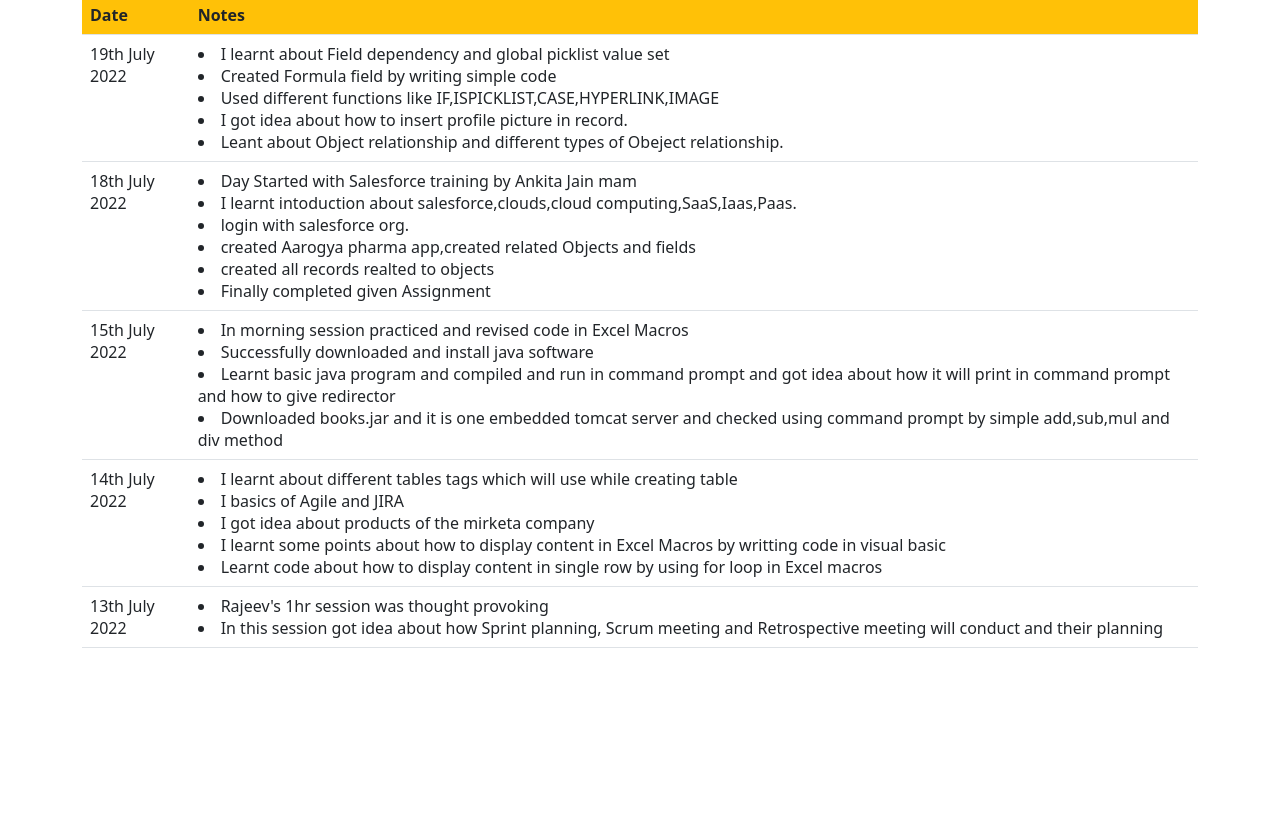
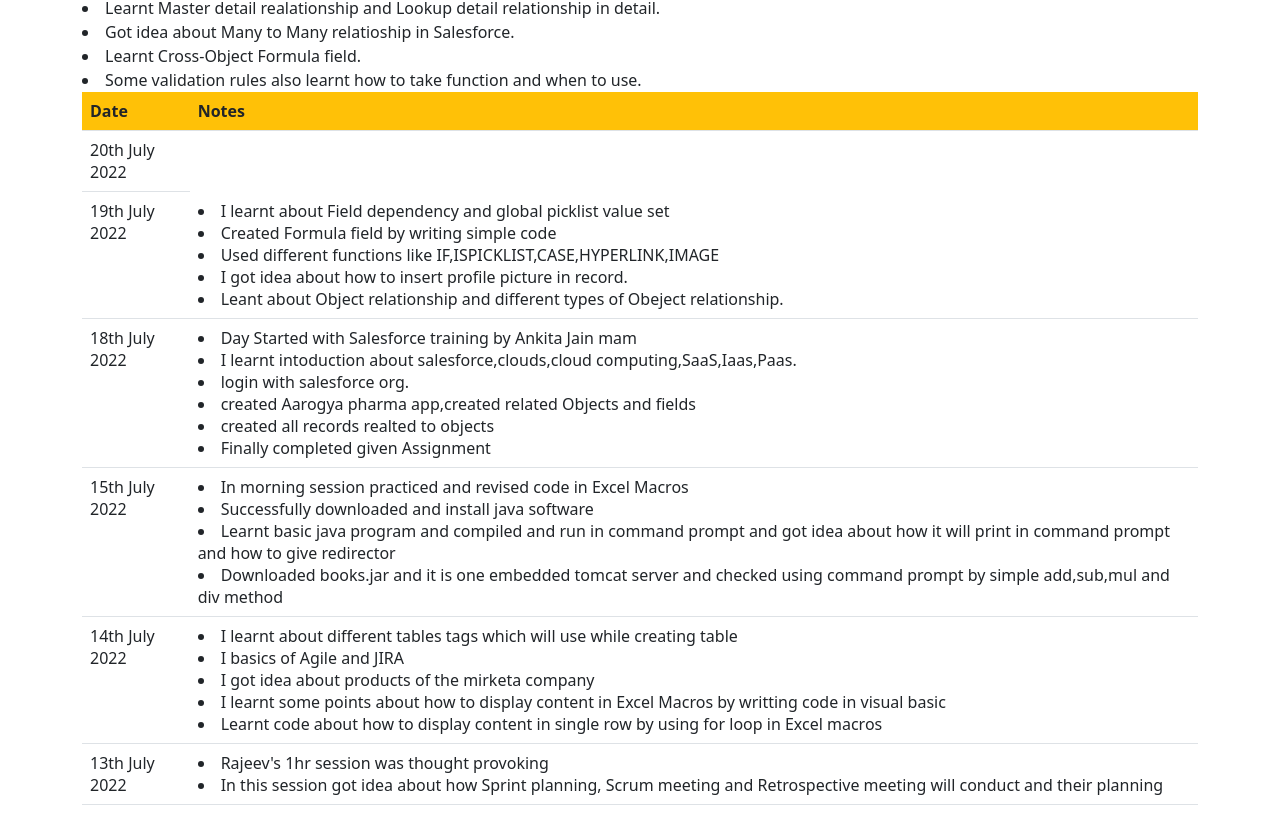
Before and after one commit to ashwinisdolli/ashwinisdolli.github.io, a plain HTML site: page journal.html in a window 1280 px wide. Shown: the part 60-881 px from the top of the page. Before the commit the page ends 800 px from the top, so only its background shows below. Drawn offline with nearby package versions, Linux system fonts and the light colour scheme.

Commit message:
Updated journal

```diff
--- a/journal.html
+++ b/journal.html
@@ -15,6 +15,12 @@
                     </tr>
                 </thead>
                 <tbody>
+<tr>
+<td>20th July 2022</td>
+<li>Learnt Master detail realationship and Lookup detail relationship in detail.</li>
+<li>Got idea about Many to Many relatioship in Salesforce.</li>
+<li>Learnt Cross-Object Formula field.</li>
+<li>Some validation rules also learnt how to take function and when to use.</li>
 <tr>
 <td>19th July 2022</td>
 <td>
```
